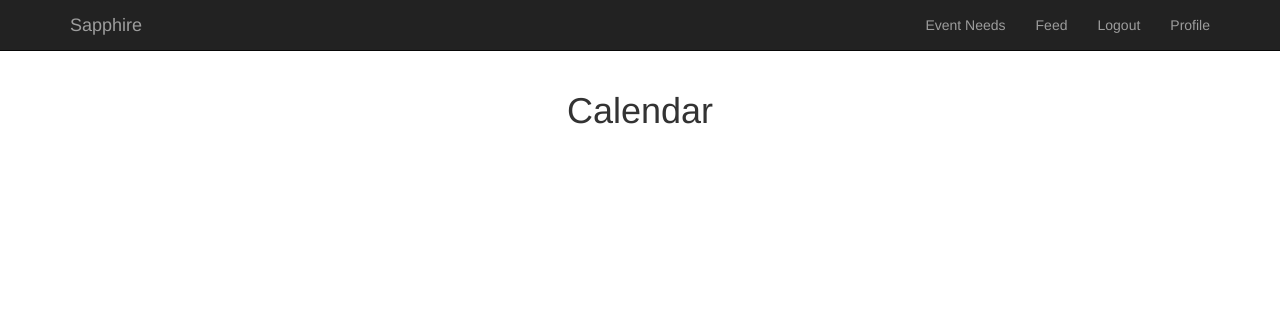
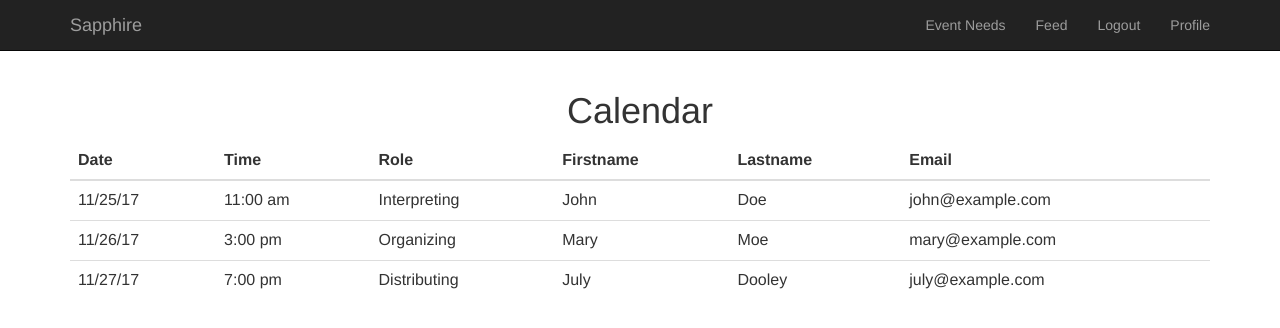
Before and after one commit to CHSCodeForChange/Sapphire-Web, a Django app: page /home/calendar/ in a window 1280 px wide. Shown: the top 328 px of the page. Run offline with Django 3.2, Linux system fonts and the light colour scheme; some libraries are stand-ins or nearby versions.

Commit message:
added test table for calendar page

```diff
--- a/sapphire/resources/templates/volunteer/calendar.html
+++ b/sapphire/resources/templates/volunteer/calendar.html
@@ -32,9 +32,50 @@
 	</div>
 </nav>
 
+<!testing only>
 <div class="container">
   <div class="text-center">
     <h1>Calendar</h1>
+
+
+    <table class="table table-hover">
+    <thead>
+      <tr>
+        <th>Date</th>
+        <th>Time</th>
+        <th>Role</th>
+        <th>Firstname</th>
+        <th>Lastname</th>
+        <th>Email</th>
+      </tr>
+    </thead>
+    <tbody>
+      <tr>
+        <td>11/25/17</td>
+        <td>11:00 am</td>
+        <td>Interpreting</td>
+        <td>John</td>
+        <td>Doe</td>
+        <td>john@example.com</td>
+      </tr>
+      <tr>
+        <td>11/26/17</td>
+        <td>3:00 pm</td>
+        <td>Organizing</td>
+        <td>Mary</td>
+        <td>Moe</td>
+        <td>mary@example.com</td>
+      </tr>
+      <tr>
+        <td>11/27/17</td>
+        <td>7:00 pm</td>
+        <td>Distributing</td>
+        <td>July</td>
+        <td>Dooley</td>
+        <td>july@example.com</td>
+      </tr>
+    </tbody>
+  </table>
   </div>
 </div>
 
```
Also changed, not shown: sapphire/db.sqlite3, 1 other file.
